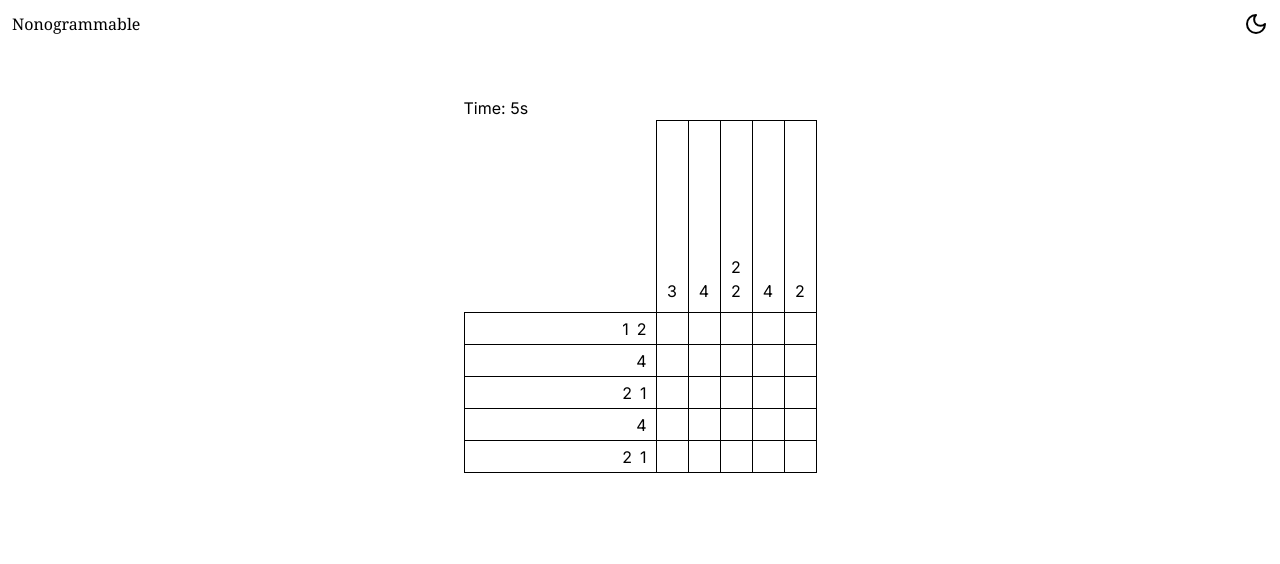
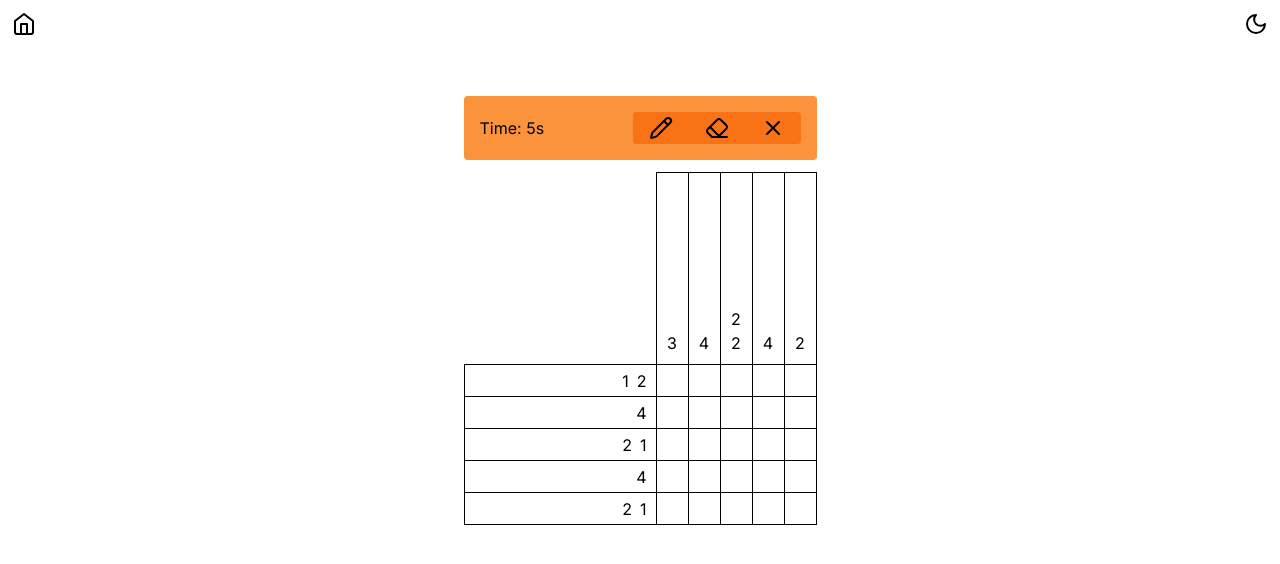
Before and after one commit to lewisgormanneale/griddle, a Next.js app: page /nonogram in a window 1280 px wide. Shown: the top 564 px of the page. Built offline with nearby package versions, Linux system fonts and the light colour scheme.

Commit message:
simplify logic
removed logic right v left click for the moment

```diff
--- a/components/game/cell.tsx
+++ b/components/game/cell.tsx
@@ -8,7 +8,7 @@ export function Cell({
   onRightClick,
 }: {
   cellState: CellState;
-  onMouseDown: (event: React.MouseEvent) => void;
+  onMouseDown: () => void;
   onMouseEnter: () => void;
   onRightClick: (event: React.MouseEvent) => void;
 }) {
--- a/components/game/controls.tsx
+++ b/components/game/controls.tsx
@@ -1,14 +1,17 @@
-import { useEffect } from "react";
+import { useState, useEffect } from "react";
+import { CellState } from "@/lib/types";
+import { LuPencil, LuEraser, LuX } from "react-icons/lu";
 
 export function Controls({
-  time,
-  setTime,
-  timerActive,
+  winConditionMet,
+  onSelectedFillState,
 }: {
-  time: number;
-  setTime: Function;
-  timerActive: boolean;
+  winConditionMet: boolean;
+  onSelectedFillState: (cellState: CellState) => void;
 }) {
+  const [time, setTime] = useState(0);
+  const [timerActive, setTimerActive] = useState(true);
+
   useEffect(() => {
     let interval: ReturnType<typeof setInterval> | null = null;
     if (timerActive) {
@@ -25,21 +28,33 @@ export function Controls({
     };
   }, [timerActive, setTime]);
 
+  useEffect(() => {
+    if (winConditionMet) {
+      setTimerActive(false);
+    }
+  }, [winConditionMet]);
+
   return (
     <div className="flex  justify-between items-center w-full p-4 rounded bg-orange-400 dark:bg-orange-700">
       <div>Time: {time}s</div>
-      <div className="flex items-center gap-2">
+      <div className="flex items-center">
         <button
-          onClick={() => setTime(0)}
-          className="px-4 py-1 rounded bg-orange-500 dark:bg-orange-800"
+          onClick={() => onSelectedFillState(CellState.Filled)}
+          className="px-4 py-1 rounded-l bg-orange-500 dark:bg-orange-800"
         >
-          Help
+          <LuPencil className="w-6 h-6" />
         </button>
         <button
-          onClick={() => setTime(0)}
-          className="px-4 py-1 rounded bg-orange-500 dark:bg-orange-800"
+          onClick={() => onSelectedFillState(CellState.Blank)}
+          className="px-4 py-1  bg-orange-500 dark:bg-orange-800"
         >
-          New Game
+          <LuEraser className="w-6 h-6" />
+        </button>
+        <button
+          onClick={() => onSelectedFillState(CellState.CrossedOut)}
+          className="px-4 py-1 rounded-r bg-orange-500 dark:bg-orange-800"
+        >
+          <LuX className="w-6 h-6" />
         </button>
       </div>
     </div>
--- a/components/game/game.tsx
+++ b/components/game/game.tsx
@@ -2,194 +2,52 @@
 
 import { CellState, Puzzle } from "@/lib/types";
 import { useEffect, useState } from "react";
-import { Timer } from "./timer";
-import { Clue } from "./clue";
-import { Cell } from "./cell";
 import { generatePuzzle } from "@/lib/functions";
+import { useCheckWinCondition } from "@/lib/hooks";
+import { Grid } from "./grid";
+import { Controls } from "./controls";
+import React from "react";
 
 export function Game() {
-  const [puzzle, setPuzzle] = useState([]);
-  const [guesses, setGuesses] = useState([]);
-
-  const [time, setTime] = useState(0);
-  const [timerActive, setTimerActive] = useState(true);
+  const [puzzle, setPuzzle] = useState<Puzzle>([]);
   const [winConditionMet, setWinConditionMet] = useState(false);
-  const [isMouseDown, setIsMouseDown] = useState(false);
-  const [rightMouseDown, setRightMouseDown] = useState(false);
-  const [firstChangedCellOnDrag, setFirstChangedCellOnDrag] = useState(
-    CellState.Null
-  );
+  const [selectedFillState, setSelectedFillState] = useState(CellState.Filled);
 
   useEffect(() => {
     const initialPuzzle = generatePuzzle(5, 5);
     setPuzzle(initialPuzzle);
-    setGuesses(initialPuzzle.map((row) => row.map(() => CellState.Blank)));
   }, []);
 
-  useEffect(() => {
-    const handleMouseUp = () => {
-      setIsMouseDown(false);
-      setRightMouseDown(false);
-      setFirstChangedCellOnDrag(CellState.Null);
-    };
-    window.addEventListener("mouseup", handleMouseUp);
-    return () => window.removeEventListener("mouseup", handleMouseUp);
-  }, []);
-
-  useEffect(() => {
-    const checkWinCondition = () => {
-      for (let rowIndex = 0; rowIndex < puzzle.length; rowIndex++) {
-        for (
-          let cellIndex = 0;
-          cellIndex < puzzle[rowIndex].length;
-          cellIndex++
-        ) {
-          const puzzleCell = puzzle[rowIndex][cellIndex];
-          const guessCell = guesses[rowIndex][cellIndex];
-          if (guessCell === CellState.Filled && puzzleCell === false) {
-            return false;
-          } else if (guessCell === CellState.Blank && puzzleCell === true) {
-            return false;
-          }
-        }
-      }
-      setWinConditionMet(true);
-      setTimerActive(false);
-      console.log("YOU WIN!");
-    };
-
-    // Optionally, ensure guesses have been made before checking win condition
-    if (guesses.some((row) => row.some((cell) => cell !== CellState.Blank))) {
-      checkWinCondition();
-    }
-  }, [guesses, puzzle]);
-
-  const handleMouseDown = (
-    event: React.MouseEvent,
-    rowIndex: number,
-    cellIndex: number
-  ) => {
-    setIsMouseDown(true);
-    if (event.button === 2) {
-      setRightMouseDown(true);
-      updateGuesses(rowIndex, cellIndex, "right");
-    } else {
-      updateGuesses(rowIndex, cellIndex, "left");
-    }
+  const handleFillStateChange = (newFillState: CellState) => {
+    setSelectedFillState(newFillState);
   };
 
-  const handleMouseEnter = (rowIndex: number, cellIndex: number) => {
-    if (isMouseDown && rightMouseDown) {
-      updateGuesses(rowIndex, cellIndex, "right");
-    } else if (isMouseDown) {
-      updateGuesses(rowIndex, cellIndex, "left");
-    }
+  const handleWin = () => {
+    setWinConditionMet(true);
   };
 
-  const handleRightClick = (event: React.MouseEvent) => {
-    event.preventDefault();
-  };
-
-  const updateCellState = (rowIndex, cellIndex, newState) => {
-    const updateState = (cell, rIndex, cIndex) => {
-      if (rIndex === rowIndex && cIndex === cellIndex) {
-        return typeof newState === "function" ? newState(cell) : newState;
-      }
-      return cell;
-    };
-
-    setGuesses(
-      guesses.map((row, rIndex) =>
-        row.map((cell, cIndex) => updateState(cell, rIndex, cIndex))
-      )
-    );
-  };
-
-  const updateGuesses = (rowIndex, cellIndex, clickMethod) => {
-    if (winConditionMet) {
-      return;
-    }
-    if (firstChangedCellOnDrag !== CellState.Null) {
-      updateCellState(rowIndex, cellIndex, firstChangedCellOnDrag);
-    } else {
-      updateCellState(rowIndex, cellIndex, (cell) => {
-        if (clickMethod === "left") {
-          switch (cell) {
-            case CellState.Blank:
-            case CellState.CrossedOut:
-              setFirstChangedCellOnDrag(CellState.Filled);
-              return CellState.Filled;
-            case CellState.Filled:
-              setFirstChangedCellOnDrag(CellState.Blank);
-              return CellState.Blank;
-            default:
-              return cell;
-          }
-        } else if (clickMethod === "right") {
-          switch (cell) {
-            case CellState.Blank:
-              setFirstChangedCellOnDrag(CellState.CrossedOut);
-              return CellState.CrossedOut;
-            case CellState.Filled:
-              setFirstChangedCellOnDrag(CellState.CrossedOut);
-              return CellState.CrossedOut;
-            case CellState.CrossedOut:
-              setFirstChangedCellOnDrag(CellState.Blank);
-              return CellState.Blank;
-            default:
-              return cell;
-          }
-        }
-      });
-    }
+  const handleError = () => {
+    console.log("ERROR");
   };
 
   return (
-    <div className="flex flex-col items-center gap-2 select-none">
-      {puzzle &&
-        puzzle.length > 0 &&
-        guesses.length > 0 && ( //
-          <div>
-            <Timer time={time} timerActive={timerActive} setTime={setTime} />
-            <table>
-              <tbody>
-                <tr>
-                  <td></td>
-                  {puzzle[0].map((_, index) => (
-                    <Clue
-                      key={index}
-                      column={puzzle.map((row) => row[index])}
-                    />
-                  ))}
-                </tr>
-                {puzzle.map((row, rowIndex) => {
-                  return (
-                    <tr key={rowIndex}>
-                      <Clue key={rowIndex} row={row} />
-                      {row.map((_, cellIndex) => {
-                        return (
-                          <Cell
-                            key={`${rowIndex}-${cellIndex}`}
-                            cellState={guesses[rowIndex][cellIndex]}
-                            onMouseDown={(event: React.MouseEvent) =>
-                              handleMouseDown(event, rowIndex, cellIndex)
-                            }
-                            onMouseEnter={() =>
-                              handleMouseEnter(rowIndex, cellIndex)
-                            }
-                            onRightClick={(event: React.MouseEvent) =>
-                              handleRightClick(event)
-                            }
-                          />
-                        );
-                      })}
-                    </tr>
-                  );
-                })}
-              </tbody>
-            </table>
-          </div>
-        )}
+    <div className="flex flex-col items-center gap-3 select-none">
+      {puzzle && puzzle.length > 0 && (
+        <React.Fragment>
+          <Controls
+            winConditionMet={winConditionMet}
+            onSelectedFillState={handleFillStateChange}
+          />
+          <Grid
+            puzzle={puzzle}
+            selectedFillState={selectedFillState}
+            winConditionMet={winConditionMet}
+            onWin={handleWin}
+            onError={handleError}
+          />
+          {winConditionMet && <h1 className="text-3xl font-bold">You Win!</h1>}
+        </React.Fragment>
+      )}
     </div>
   );
 }
--- /dev/null
+++ b/components/game/grid.tsx
@@ -0,0 +1,128 @@
+"use client";
+
+import { CellState, Puzzle } from "@/lib/types";
+import { useEffect, useState } from "react";
+import { Timer } from "./timer";
+import { Clue } from "./clue";
+import { Cell } from "./cell";
+
+export function Grid({
+  puzzle,
+  selectedFillState,
+  winConditionMet,
+  onWin,
+  onError,
+}: {
+  puzzle: Puzzle;
+  selectedFillState: CellState;
+  winConditionMet: boolean;
+  onWin: () => void;
+  onError: () => void;
+}) {
+  const [guesses, setGuesses] = useState<CellState[][]>([]);
+  const [isMouseDown, setIsMouseDown] = useState(false);
+
+  useEffect(() => {
+    setGuesses(puzzle.map((row) => row.map(() => CellState.Blank)));
+  }, [puzzle]);
+
+  useEffect(() => {
+    const guessesMade = guesses.some((row) =>
+      row.some((cell) => cell !== CellState.Blank)
+    );
+
+    if (guessesMade) {
+      const hasWon = puzzle.every((row, rowIndex) =>
+        row.every(
+          (cell, cellIndex) =>
+            (cell && guesses[rowIndex][cellIndex] === CellState.Filled) ||
+            (!cell &&
+              (guesses[rowIndex][cellIndex] === CellState.Blank ||
+                guesses[rowIndex][cellIndex] === CellState.CrossedOut))
+        )
+      );
+
+      if (hasWon) {
+        onWin();
+      }
+    }
+  }, [guesses, puzzle, onWin]);
+
+  useEffect(() => {
+    const handleMouseUp = () => {
+      setIsMouseDown(false);
+    };
+    window.addEventListener("mouseup", handleMouseUp);
+    return () => window.removeEventListener("mouseup", handleMouseUp);
+  }, []);
+
+  const handleMouseDown = (rowIndex: number, cellIndex: number) => {
+    setIsMouseDown(true);
+    updateCellState(rowIndex, cellIndex);
+  };
+
+  const handleMouseEnter = (rowIndex: number, cellIndex: number) => {
+    if (isMouseDown) {
+      updateCellState(rowIndex, cellIndex);
+    }
+  };
+
+  const handleRightClick = (event: React.MouseEvent) => {
+    event.preventDefault();
+  };
+
+  const updateCellState = (rowIndex: number, cellIndex: number) => {
+    if (!winConditionMet) {
+      setGuesses((prevGuesses) =>
+        prevGuesses.map((row, i) =>
+          i === rowIndex
+            ? [
+                ...row.slice(0, cellIndex),
+                selectedFillState,
+                ...row.slice(cellIndex + 1),
+              ]
+            : row
+        )
+      );
+    }
+  };
+
+  return (
+    <div className="flex flex-col items-center gap-2 select-none">
+      {guesses && guesses.length > 0 && (
+        <table>
+          <tbody>
+            <tr>
+              <td></td>
+              {puzzle[0].map((_, index) => (
+                <Clue key={index} column={puzzle.map((row) => row[index])} />
+              ))}
+            </tr>
+            {puzzle.map((row, rowIndex) => {
+              return (
+                <tr key={rowIndex}>
+                  <Clue key={rowIndex} row={row} />
+                  {row.map((_, cellIndex) => {
+                    return (
+                      <Cell
+                        key={`${rowIndex}-${cellIndex}`}
+                        cellState={guesses[rowIndex][cellIndex]}
+                        onMouseDown={() => handleMouseDown(rowIndex, cellIndex)}
+                        onMouseEnter={() =>
+                          handleMouseEnter(rowIndex, cellIndex)
+                        }
+                        onRightClick={(event: React.MouseEvent) =>
+                          handleRightClick(event)
+                        }
+                      />
+                    );
+                  })}
+                </tr>
+              );
+            })}
+          </tbody>
+        </table>
+      )}
+    </div>
+  );
+}
--- a/components/header/header.tsx
+++ b/components/header/header.tsx
@@ -1,11 +1,12 @@
 import Link from "next/link";
 import { ThemeToggle } from "./themeToggle";
+import { LuHome } from "react-icons/lu";
 
 export function Header() {
   return (
     <header className="flex justify-between p-3">
       <Link className="font-serif" href="/">
-        Nonogrammable
+        <LuHome className="w-6 h-6" />
       </Link>
       <ThemeToggle />
     </header>
```
